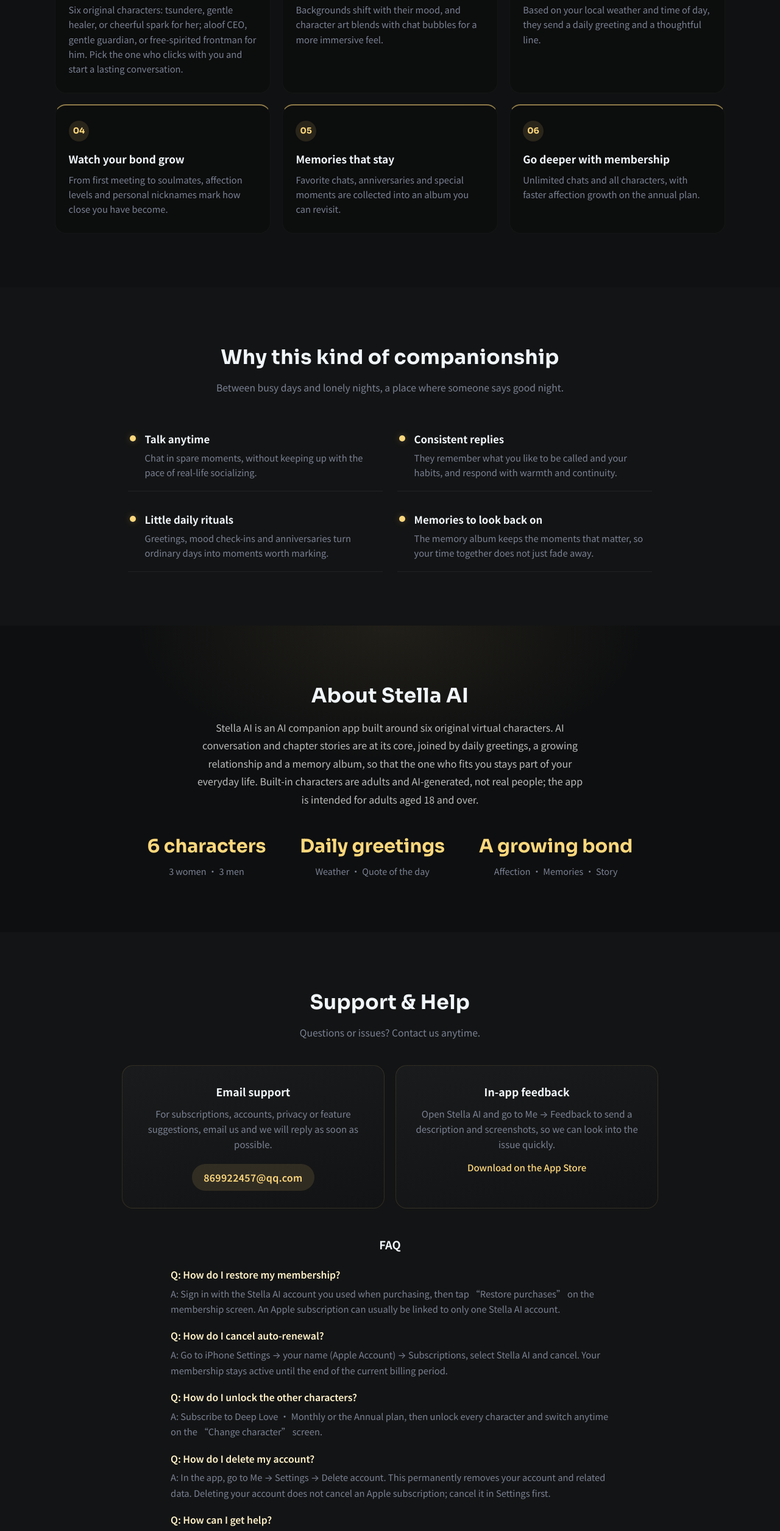
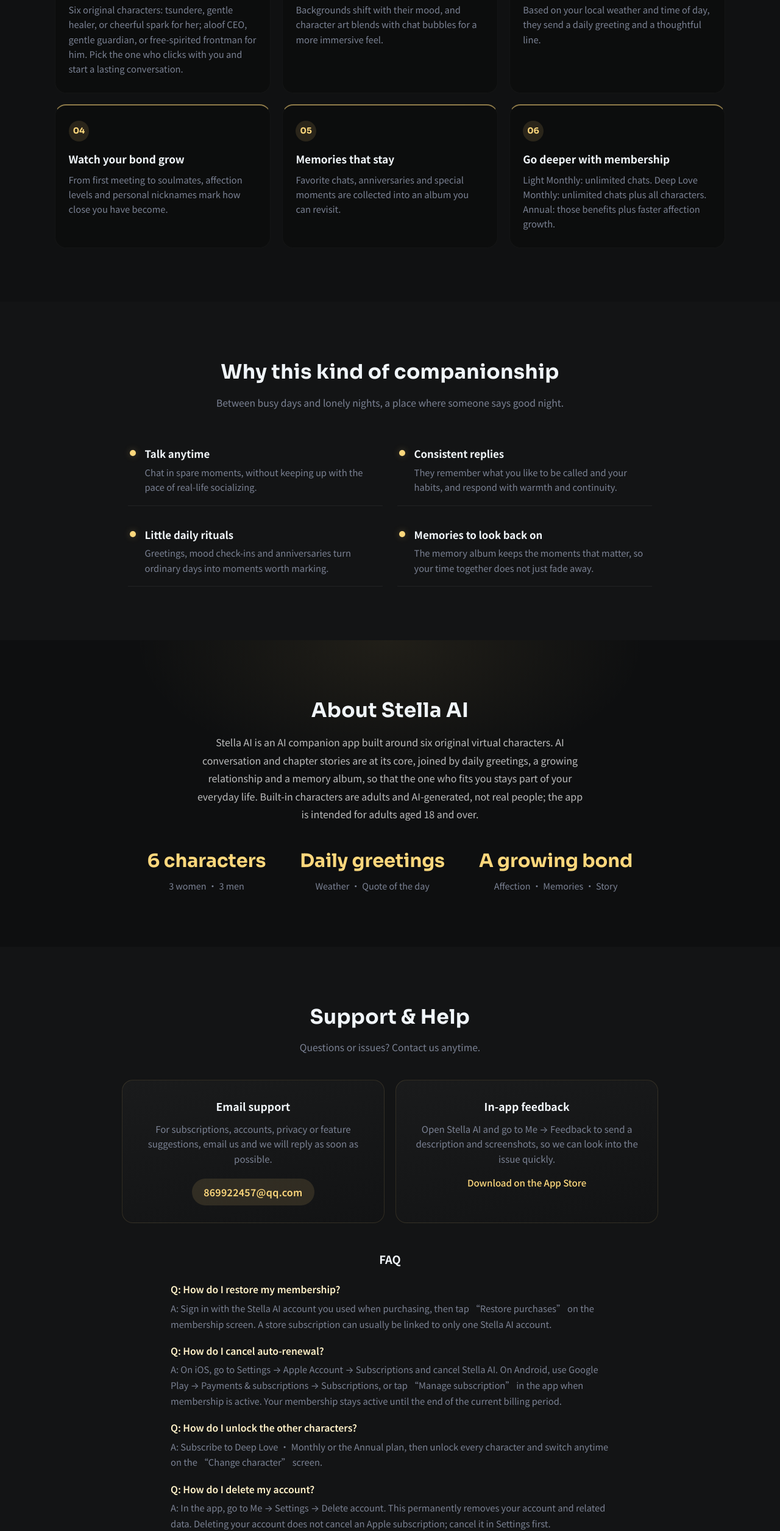
Before and after one commit to aludiba/ai-writing-cat-website, a plain HTML site: page stellaai/en/index.html in a window 1280 px wide. Shown: the part 1993-4504 px from the top of the page at 61% size. Drawn offline with Linux system fonts and the light colour scheme.

Commit message:
修正官网会员权益与取消订阅说明。
三档权益分档写清，FAQ 补充 Android / Google Play 取消与恢复路径。

Co-authored-by: Cursor <cursoragent@cursor.com>

```diff
--- a/stellaai/en/index.html
+++ b/stellaai/en/index.html
@@ -627,7 +627,7 @@
                 <article class="feature reveal">
                     <div class="mark">06</div>
                     <h3>Go deeper with membership</h3>
-                    <p>Unlimited chats and all characters, with faster affection growth on the annual plan.</p>
+                    <p>Light Monthly: unlimited chats. Deep Love Monthly: unlimited chats plus all characters. Annual: those benefits plus faster affection growth.</p>
                 </article>
             </div>
         </div>
@@ -711,11 +711,11 @@
                 <h3>FAQ</h3>
                 <div class="faq-item">
                     <h4>Q: How do I restore my membership?</h4>
-                    <p>A: Sign in with the Stella AI account you used when purchasing, then tap “Restore purchases” on the membership screen. An Apple subscription can usually be linked to only one Stella AI account.</p>
+                    <p>A: Sign in with the Stella AI account you used when purchasing, then tap “Restore purchases” on the membership screen. A store subscription can usually be linked to only one Stella AI account.</p>
                 </div>
                 <div class="faq-item">
                     <h4>Q: How do I cancel auto-renewal?</h4>
-                    <p>A: Go to iPhone Settings → your name (Apple Account) → Subscriptions, select Stella AI and cancel. Your membership stays active until the end of the current billing period.</p>
+                    <p>A: On iOS, go to Settings → Apple Account → Subscriptions and cancel Stella AI. On Android, use Google Play → Payments &amp; subscriptions → Subscriptions, or tap “Manage subscription” in the app when membership is active. Your membership stays active until the end of the current billing period.</p>
                 </div>
                 <div class="faq-item">
                     <h4>Q: How do I unlock the other characters?</h4>
```
Also changed, not shown: stellaai/index.html (+3 -3 lines).
